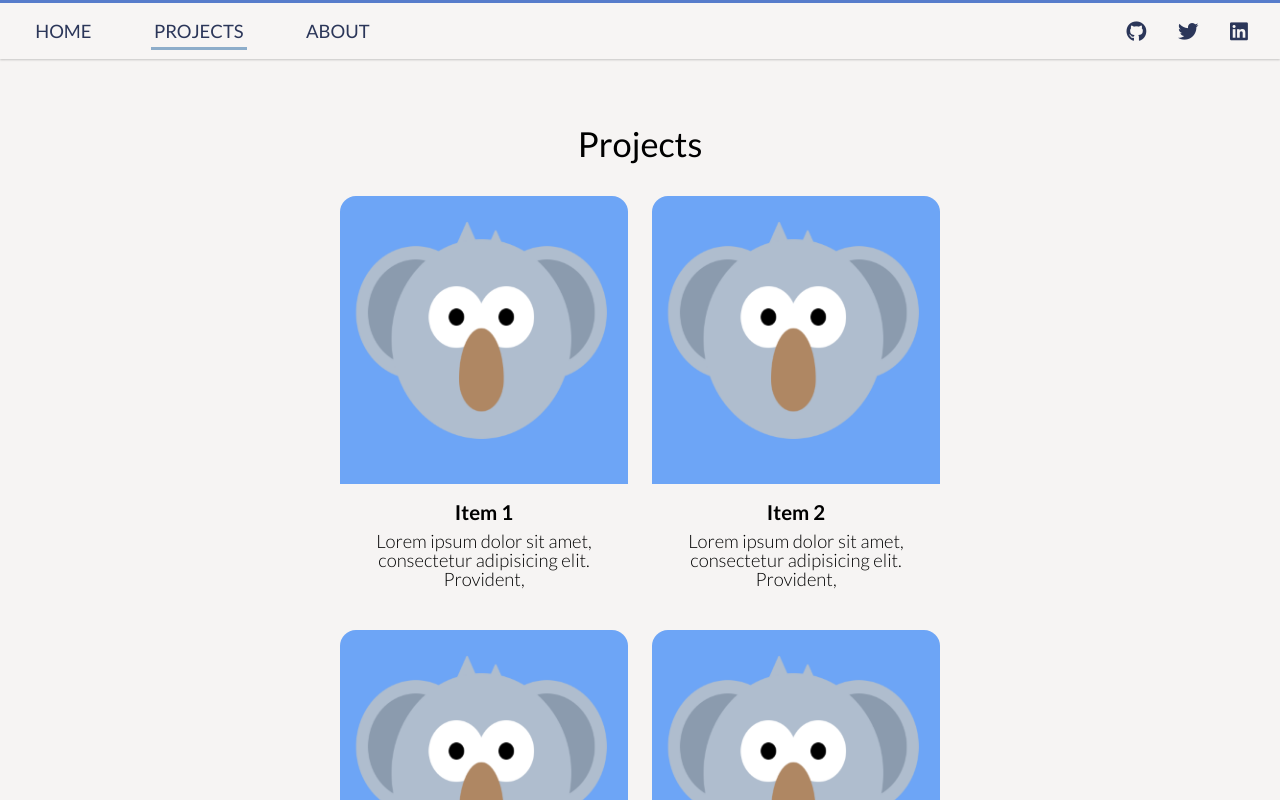
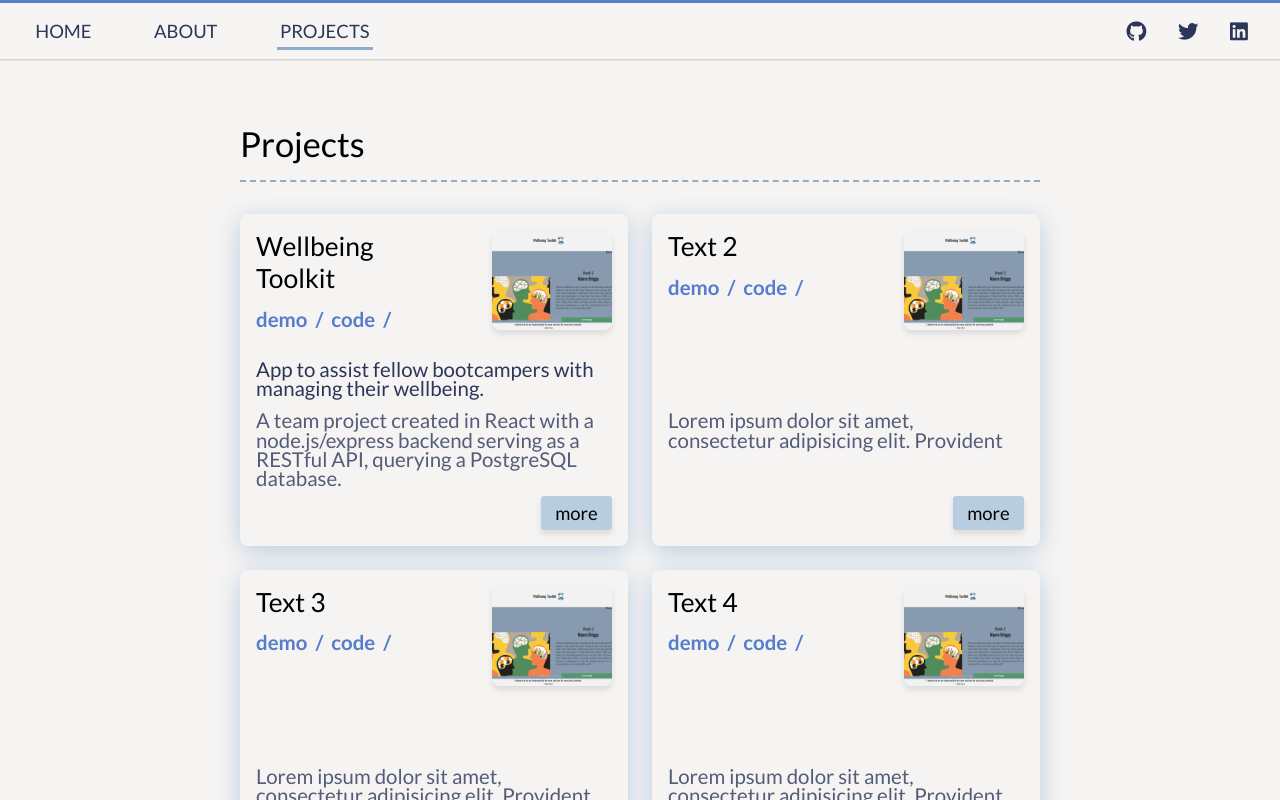
Before and after one commit to AlphaPentagon/portfolio, a React (Create React App) app in the folder portfolio/: page /projects in a window 1280 px wide. Shown: the top 800 px of the page. Built offline with nearby package versions, Linux system fonts and the light colour scheme.

Commit message:
Implemented light mode, worked on projects section

```diff
--- a/portfolio/src/components/AboutMe/AboutMe.css
+++ b/portfolio/src/components/AboutMe/AboutMe.css
@@ -8,11 +8,15 @@
   padding-top: 2em;
   padding-bottom: 1rem;
   padding-inline: 1rem;
+  /* dark mode
+
   background-color: var(--dark-bg-colour);
   color: var(--light-text-colour);
-  /* border-radius: 1rem; */
-  box-shadow: 0 4px 6px 0 hsla(0, 0%, 0%, 0.3);
-  border-top: 6px solid var(--accent-colour-light);
+
+  */
+
+  /* box-shadow: 0 4px 6px 0 hsla(0, 0%, 0%, 0.1);
+  border-top: 6px solid var(--primary-colour); */
 }
 
 .image-container {
@@ -23,8 +27,7 @@
 }
 
 .image-container > img {
-  max-width: 100%;
-  width: 80%;
+  width: max(80%, 120px);
   border-radius: 50%;
   margin-bottom: 1rem;
   box-shadow: 0 4px 6px 0 hsla(0, 0%, 0%, 0.3);
@@ -37,7 +40,83 @@
 
 .aboutMe-more {
   font-size: var(--f-size-400);
-  color: var(--light-text-colour-shade);
+  color: var(--dark-text-colour);
+}
+
+.info-container {
+  width: 100%;
+  display: flex;
+  flex-direction: column;
+  row-gap: 1rem;
+  text-align: center;
+  padding-bottom: 2rem;
+  height: 30vh;
+}
+
+.info-container > h2 {
+  font-size: var(--f-size-800);
+  font-weight: 600;
+  color: var(--primary-colour);
+}
+
+.info-container > p {
+  font-size: var(--f-size-400);
+  font-weight: 400;
+}
+
+.aboutMe-button-container {
+  /* grid-column-start: 2;*/
+  display: flex;
+  flex-direction: row;
+  justify-content: center;
+  align-items: center;
+  width: 100%;
+  gap: 1.5rem;
+}
+
+.aboutMe-button {
+  background-color: var(--light-bg-colour);
+  padding-block: 0.8rem;
+  padding-inline: 0.6rem;
+  color: var(--dark-text-colour);
+  font-size: var(--f-size-400);
+  font-weight: 600;
+  border: none;
+  border-radius: 0.3rem;
+  box-shadow: 0 4px 6px 0 hsla(0, 0%, 0%, 0.2);
+  background-color: var(--primary-colour);
+  color: var(--light-text-colour);
+}
+
+.aboutMe-button:hover {
+  transform: scale(108%);
+  cursor: pointer;
+}
+
+.aboutMe-button-active {
+  background-color: var(--light-bg-colour);
+  padding-block: 0.8rem;
+  padding-inline: 0.6rem;
+  color: var(--dark-text-colour);
+  font-size: var(--f-size-400);
+  font-weight: 600;
+  border-radius: 0.3rem;
+  box-shadow: 0 4px 6px 0 hsla(0, 0%, 0%, 0.2);
+  background-color: var(--light-bg-colour);
+  transform: scale(104%);
+  border: 2px solid var(--accent-colour-light);
+  color: var(--primary-colour);
+}
+
+#aboutMe-button-active:hover {
+  transform: scale(104%);
+}
+
+.aboutMe-arrow {
+  color: var(--accent-colour-light);
+  font-size: var(--f-size-800);
+  font-weight: 400;
+  padding-left: 1rem;
 }
 
 .heartbeat {
@@ -126,69 +205,18 @@
   }
 }
 
-.info-container {
-  width: 100%;
-  display: flex;
-  flex-direction: column;
-  row-gap: 1rem;
-  text-align: center;
-  padding-bottom: 2rem;
-  height: 30vh;
-}
-
-.info-container > h2 {
-  font-size: var(--f-size-600);
-  font-weight: 600;
-}
-
-.info-container > p {
-  font-size: var(--f-size-300);
-  font-weight: 300;
-}
-
-.aboutMe-button-container {
-  /* grid-column-start: 2;*/
-  display: flex;
-  flex-direction: row;
-  justify-content: space-between;
-  align-items: center;
-  width: 95%;
-}
-
-.aboutMe-button {
-  background-color: var(--accent-colour-light);
-  padding-block: 0.8rem;
-  padding-inline: 0.6rem;
-  color: var(--dark-text-colour);
-  font-size: var(--f-size-400);
-  font-weight: 600;
-  border: none;
-  border-radius: 0.3rem;
-  box-shadow: 0 4px 6px 0 hsla(0, 0%, 0%, 0.4);
-}
-
-.aboutMe-button:hover {
-  transform: scale(108%);
-  cursor: pointer;
-}
-
-#aboutMe-button-active {
-  background-color: var(--accent-colour-light-shade);
-  transform: scale(104%);
-}
-
-#aboutMe-button-active:hover {
-  transform: scale(104%);
-}
-
 @media only screen and (min-width: 500px) {
   .aboutMe {
     grid-template-columns: 1fr 1.5fr;
     grid-template-rows: 1fr;
     justify-items: center;
     align-items: center;
+    border-radius: 1rem;
   }
   .info-container {
     text-align: left;
   }
+  .aboutMe-button-container {
+    justify-content: start;
+  }
 }
--- a/portfolio/src/components/AboutMe/AboutMe.js
+++ b/portfolio/src/components/AboutMe/AboutMe.js
@@ -2,6 +2,7 @@ import "./AboutMe.css";
 import { useState } from "react";
 
 export function AboutMe() {
+  const [active, setActive] = useState("1");
   const [content, setContent] = useState(
     <p>
       Lorem ipsum dolor sit, amet consectetur adipisicing elit. Repellendus esse
@@ -10,7 +11,8 @@ export function AboutMe() {
       laborum maxime.
     </p>
   );
-  function handleClick(content) {
+  function handleClick(e, content) {
+    setActive(e.target.id);
     switch (content) {
       default:
         break;
@@ -36,8 +38,8 @@ export function AboutMe() {
         );
         setContent(experience);
         break;
-      case "wants":
-        const wants = (
+      case "interests":
+        const interests = (
           <p>
             Inventore neque libero aperiam sequi obcaecati eveniet voluptatibus
             velit voluptates unde culpa qui, atque ratione, magni ut, corrupti
@@ -45,10 +47,13 @@ export function AboutMe() {
             porro vitae debitis voluptatibus.
           </p>
         );
-        setContent(wants);
+        setContent(interests);
         break;
     }
   }
+
+  // when button is clicked, apply active styling
+  // use an onclick to trigger and dynamically change class
   return (
     <section className="aboutMe">
       <div className="image-container">
@@ -61,33 +66,41 @@ export function AboutMe() {
         {content}
       </div>
       <p className="aboutMe-more heartbeat">
-        Click to find out more <span>&#8594;</span>
+        Click to find out more <span className="aboutMe-arrow">&#8594;</span>
       </p>
       <div className="aboutMe-button-container">
         <button
-          className="aboutMe-button"
-          onClick={() => {
-            handleClick("general");
+          className={
+            active === "1" ? "aboutMe-button-active" : "aboutMe-button"
+          }
+          onClick={(e) => {
+            handleClick(e, "general");
           }}
-          id="aboutMe-button-active"
+          id={"1"}
         >
           General
         </button>
         <button
-          className="aboutMe-button"
-          onClick={() => {
-            handleClick("experience");
+          className={
+            active === "2" ? "aboutMe-button-active" : "aboutMe-button"
+          }
+          onClick={(e) => {
+            handleClick(e, "experience");
           }}
+          id={"2"}
         >
           Experience
         </button>
         <button
-          className="aboutMe-button"
-          onClick={() => {
-            handleClick("wants");
+          className={
+            active === "3" ? "aboutMe-button-active" : "aboutMe-button"
+          }
+          onClick={(e) => {
+            handleClick(e, "interests");
           }}
+          id={"3"}
         >
-          Wants
+          Interests
         </button>
       </div>
     </section>
--- a/portfolio/src/components/App/App.css
+++ b/portfolio/src/components/App/App.css
@@ -1,5 +1,4 @@
 .navbar-container,
-main,
 footer {
   display: flex;
   justify-content: center;
@@ -13,3 +12,10 @@ footer {
   width: 100%;
   height: 4rem;
 }
+
+main {
+  display: flex;
+  justify-content: center;
+  align-items: center;
+  width: min(800px, 90%);
+}
--- a/portfolio/src/components/Navbar/Navbar.css
+++ b/portfolio/src/components/Navbar/Navbar.css
@@ -41,6 +41,6 @@ nav {
   }
 
   .navbar-right-container {
-    width: 10%;
+    width: max(10%, 120px);
   }
 }
--- a/portfolio/src/components/Navbar/Navbar.js
+++ b/portfolio/src/components/Navbar/Navbar.js
@@ -7,8 +7,8 @@ function Navbar({ changePage }) {
     <nav>
       <ul className="navbar-left-container">
         <NavLinks link="/" text="HOME" changePage={changePage}></NavLinks>
+        <NavLinks link="/about" text="ABOUT" changePage={changePage} />
         <NavLinks link="/projects" text="PROJECTS" changePage={changePage} />
-        <NavLinks link="/about" text="ABOUT" changePage={changePage} />
       </ul>
       <ul className="navbar-right-container">
         <NavIcons
--- a/portfolio/src/components/Portfolio/Portfolio.css
+++ b/portfolio/src/components/Portfolio/Portfolio.css
@@ -1,105 +1,32 @@
 .portfolio-section {
-  display: flex;
-  flex-direction: column;
-  justify-content: center;
-  align-items: center;
-  padding-block: 4rem;
-  width: min(600px, 90%);
+  padding-top: 4rem;
 }
 
 .portfolio-container {
   display: grid;
   grid-template-rows: repeat(4, 1fr);
   gap: 1.5rem;
+  padding-block: 2rem;
+  border-top: 2px dashed var(--accent-colour-light);
 }
 
 .portfolio-item-container {
-  display: flex;
-  flex-direction: column;
-  border-radius: 1rem;
+  display: grid;
+  grid-template-rows: 1fr 1.5fr 0.2fr;
+  grid-template-columns: 1fr 1fr;
+  border-radius: 0.5rem;
+  justify-content: center;
+  align-items: center;
   position: relative;
-}
-
-.portfolio-item-text-container {
-  background-color: var(--alt-colour-1);
-  border-radius: 0 0 1rem 1rem;
-  padding-block: 1rem;
-  padding-inline: 1rem;
-}
-
-.portfolio-item-container:hover > .portfolio-item-img {
-  display: none;
-}
-
-.portfolio-item-container:hover > .portfolio-item-img-hover {
-  display: block;
-  max-width: 100%;
-  height: auto;
-  opacity: 0.8;
-  border-radius: 1rem 1rem 0 0;
-}
-
-.portfolio-item-container:hover {
-  cursor: pointer;
-  transform: scale(102%);
-  transition: 0.5s ease;
+  box-shadow: 0 5px 25px var(--accent-colour-light-shade);
+  padding: 1rem;
 }
 
 .portfolio-title {
   font-size: var(--f-size-800);
-  padding-bottom: 2rem;
+  padding-bottom: 1rem;
   font-weight: 400;
-}
-
-.portfolio-item-heading {
-  font-size: var(--f-size-400);
-  font-weight: 600;
-  padding-bottom: 0.5rem;
-  text-align: center;
-  color: var(--secondary-text-colour);
-}
-
-.portfolio-item-text {
-  text-align: center;
-  line-height: 1.2rem;
-  color: var(--secondary-text-colour);
-  font-size: var(--f-size-300);
-  font-weight: 300;
-}
-
-.portfolio-item-img {
-  width: max(100%);
-  display: block;
-  border-radius: 1rem 1rem 0 0;
-}
-
-.portfolio-item-link-container {
-  transition: 1s ease;
-  opacity: 0;
-  position: absolute;
-  top: 40%;
-  left: 50%;
-  transform: translate(-50%, -50%);
-  -ms-transform: translate(-50%, -50%);
-  text-align: center;
-}
-
-.portfolio-item-link-text {
-  background-color: var(--alt-colour-1);
-  font-size: var(--f-size-400);
-  padding-inline: 1rem;
-  padding-block: 1rem;
-  color: var(--secondary-colour);
-  text-decoration: none;
-  border-radius: 0.3rem;
-}
-
-.portfolio-item-container:hover:hover > .portfolio-item-link-container {
-  opacity: 1;
-}
-
-.portfolio-item-img-hover {
-  display: none;
+  align-self: start;
 }
 
 @media only screen and (min-width: 500px) {
--- a/portfolio/src/components/Portfolio/Portfolio.js
+++ b/portfolio/src/components/Portfolio/Portfolio.js
@@ -1,90 +1,29 @@
 import "./Portfolio.css";
+import { PortfolioItem } from "./PortfolioItem/PortfolioItem";
+import { portfolioItems } from "../../libs/portfolioItems";
 
 export function Portfolio() {
   return (
-    <section className="portfolio-section">
-      <h2 className="portfolio-title">Projects</h2>
-      <div className="portfolio-container">
-        <div className="portfolio-item-container">
-          <img src="images/koala.PNG" alt="#" className="portfolio-item-img" />
-          <img
-            src="images/koala_code.PNG"
-            alt="#"
-            className="portfolio-item-img-hover"
-          />
-          <div class="portfolio-item-link-container">
-            <div class="portfolio-item-link-text">
-              <ul>
-
-                <li>Github</li>
-                <li>Demo</li>
-
-              </ul>
-            </div>
-          </div>
-          <div className="portfolio-item-text-container">
-            <h3 className="portfolio-item-heading">Item 1</h3>
-            <p className="portfolio-item-text">
-              Lorem ipsum dolor sit amet, consectetur adipisicing elit.
-              Provident,
-            </p>
-          </div>
+    <div className="portfolio-sections-container">
+      {/* <div className="portfolio-intro-container">
+        <p>Here you'll find some of my bigger projects.</p>
+      </div> */}
+      <section className="portfolio-section">
+        <h2 className="portfolio-title">Projects</h2>
+        <div className="portfolio-container">
+          {portfolioItems.map((item) => {
+            return (
+              <PortfolioItem
+                heading={item.heading}
+                description={item.description}
+                text={item.text}
+                links={item.links}
+                more={item.more}
+              />
+            );
+          })}
         </div>
-        <div className="portfolio-item-container">
-          <img src="images/koala.PNG" alt="#" className="portfolio-item-img" />
-          <img
-            src="images/koala_code.PNG"
-            alt="#"
-            className="portfolio-item-img-hover"
-          />
-          <div className="portfolio-item-text-container">
-            <h3 className="portfolio-item-heading">Item 2</h3>
-            <p className="portfolio-item-text">
-              Lorem ipsum dolor sit amet, consectetur adipisicing elit.
-              Provident,
-            </p>
-          </div>
-          <div class="portfolio-item-link-container">
-            <div class="portfolio-item-link-text">Github</div>
-          </div>
-        </div>
-        <div className="portfolio-item-container">
-          <img src="images/koala.PNG" alt="#" className="portfolio-item-img" />
-          <img
-            src="images/koala_code.PNG"
-            alt="#"
-            className="portfolio-item-img-hover"
-          />
-          <div className="portfolio-item-text-container">
-            <h3 className="portfolio-item-heading">Item 3</h3>
-            <p className="portfolio-item-text">
-              Lorem ipsum dolor sit amet, consectetur adipisicing elit.
-              Provident,
-            </p>
-          </div>
-          <div class="portfolio-item-link-container">
-            <div class="portfolio-item-link-text">Github</div>
-          </div>
-        </div>
-        <div className="portfolio-item-container">
-          <img src="images/koala.PNG" alt="#" className="portfolio-item-img" />
-          <img
-            src="images/koala_code.PNG"
-            alt="#"
-            className="portfolio-item-img-hover"
-          />
-          <div className="portfolio-item-text-container">
-            <h3 className="portfolio-item-heading">Item 4</h3>
-            <p className="portfolio-item-text">
-              Lorem ipsum dolor sit amet, consectetur adipisicing elit.
-              Provident,
-            </p>
-          </div>
-          <div class="portfolio-item-link-container">
-            <div class="portfolio-item-link-text">Github</div>
-          </div>
-        </div>
-      </div>
-    </section>
+      </section>
+    </div>
   );
 }
--- /dev/null
+++ b/portfolio/src/components/Portfolio/PortfolioItem/PortfolioItem.css
@@ -0,0 +1,102 @@
+.portfolio-item-text {
+  text-align: left;
+  line-height: 1.2rem;
+  color: var(--dark-text-shade-colour);
+  font-size: var(--f-size-400);
+  font-weight: 400;
+  grid-column-start: 1;
+  grid-column-end: 3;
+  align-self: center;
+  padding-block: 1.2rem;
+}
+
+.portfolio-item-text > p:nth-child(1) {
+  padding-bottom: 0.8rem;
+  color: var(--dark-text-colour);
+}
+
+.portfolio-item-title-container {
+  display: flex;
+  flex-direction: column;
+  align-items: flex-start;
+  justify-content: center;
+  align-self: start;
+}
+
+.portfolio-item-title-container > ul {
+  list-style: none;
+  display: flex;
+  gap: 0.5rem;
+  color: var(--primary-colour);
+  font-size: var(--f-size-400);
+  font-weight: 600;
+}
+
+.portfolio-item-link > a {
+  text-decoration: none;
+  color: var(--primary-colour);
+}
+
+.portfolio-item-link > a:hover {
+  text-decoration: underline;
+}
+
+.portfolio-item-heading {
+  font-size: var(--f-size-600);
+  font-weight: 400;
+  padding-bottom: 0.8rem;
+  text-align: left;
+  color: var(--secondary-text-colour);
+}
+
+.portfolio-item-img {
+  display: block;
+  border-radius: 0.5rem;
+  background-image: url("../../../../public/images/wellbeing_toolkit.PNG");
+  background-position: center; /* Center the image */
+  background-repeat: no-repeat; /* Do not repeat the image */
+  background-size: cover; /* Resize the background image to cover the entire container */
+  height: 100px;
+  width: 120px;
+  justify-self: end;
+  align-self: start;
+  box-shadow: 0 4px 6px 0 hsla(0, 0%, 0%, 0.1);
+}
+
+.portfolio-item-more {
+  grid-column-start: 1;
+  grid-column-end: 3;
+
+  justify-self: end;
+  grid-row-gap: 0;
+  border: none;
+  border-radius: 0.2rem;
+  background-color: var(--accent-colour-light-shade);
+  padding-inline: 0.5rem;
+  padding-block: 0.3rem;
+  box-shadow: 0 4px 6px 0 hsla(0, 0%, 0%, 0.1);
+  color: var(--dark-text-shade);
+  font-size: var(--f-size-300);
+}
+
+.portfolio-item-more:hover {
+  cursor: pointer;
+}
+
+.portfolio-item-text-full {
+  width: 20%;
+  height: 10%;
+  display: block;
+  opacity: 100;
+  position: absolute;
+  bottom: 1rem;
+  transition: width 0.5s, height 0.5s;
+  transition-timing-function: ease-in;
+  background-color: var(--accent-colour-light-shade);
+}
+
+.portfolio-item-text-full:hover {
+  opacity: 100;
+  height: 90%;
+  width: 100%;
+}
--- /dev/null
+++ b/portfolio/src/components/Portfolio/PortfolioItem/PortfolioItem.js
@@ -0,0 +1,41 @@
+import "./PortfolioItem.css";
+
+export const PortfolioItem = ({ heading, text, links, more, description }) => {
+  const handleClick = (more) => {};
+
+  return (
+    <div className="portfolio-item-container">
+      <div className="portfolio-item-title-container">
+        <h3 className="portfolio-item-heading">{heading}</h3>
+        <ul>
+          {links.map((link) => {
+            return (
+              <>
+                <li className="portfolio-item-link">
+                  <a href={link.url} target="_blank" rel="noreferrer">
+                    {link.text}
+                  </a>
+                </li>
+                <li>/</li>
+              </>
+            );
+          })}
+        </ul>
+      </div>
+      <div className="portfolio-item-img" />
+      <div className="portfolio-item-text">
+        <p>{description}</p>
+        <p>{text}</p>
+      </div>
+
+      <button
+        className="portfolio-item-more portfolio-item-text-full"
+        onClick={() => {
+          handleClick(more);
+        }}
+      >
+        more
+      </button>
+    </div>
+  );
+};
--- a/portfolio/src/index.css
+++ b/portfolio/src/index.css
@@ -3,6 +3,7 @@
 */
 :root {
   --primary-colour: hsl(220.9, 52.7%, 56.9%);
+  --primary-colour-shade: hsla(220.9, 52.7%, 56.9%, 0.8);
   --dark-bg-colour: hsl(225.7, 34.8%, 25.9%);
   --light-bg-colour: hsl(20, 14.3%, 95.9%);
   --dark-text-colour: hsl(225.7, 34.8%, 25.9%);
--- /dev/null
+++ b/portfolio/src/libs/portfolioItems.js
@@ -0,0 +1,40 @@
+export const portfolioItems = [
+  {
+    heading: "Wellbeing Toolkit",
+    description:
+      "App to assist fellow bootcampers with managing their wellbeing.",
+    text: `A team project created in React with a node.js/express backend serving as a RESTful API, querying a PostgreSQL database.`,
+    more: "For our week 9 project we were put into random teams of 4/5 people and tasked with creating a fullstack app to assist bootcampers at the School of Code - in only 4 days! We created a 'Wellbeing Toolkit' with a carousel of mindset resources, a wellbeing feedback form and a toggle to turn the calming sound of the ocean on/off.  We created a React frontend and an express backend serving as a RESTful API, querying a postgreSQL database",
+    links: [
+      { text: "demo", url: "https://soc-wellbeing-toolkit.netlify.app" },
+      {
+        text: "code",
+        url: "https://github.com/AlphaPentagon/wellbeing_toolkit_frontend",
+      },
+    ],
+  },
+  {
+    heading: "Text 2",
+    text: "Lorem ipsum dolor sit amet, consectetur adipisicing elit. Provident",
+    links: [
+      { text: "demo", url: "#" },
+      { text: "code", url: "#" },
+    ],
+  },
+  {
+    heading: "Text 3",
+    text: "Lorem ipsum dolor sit amet, consectetur adipisicing elit. Provident",
+    links: [
+      { text: "demo", url: "#" },
+      { text: "code", url: "#" },
+    ],
+  },
+  {
+    heading: "Text 4",
+    text: "Lorem ipsum dolor sit amet, consectetur adipisicing elit. Provident",
+    links: [
+      { text: "demo", url: "#" },
+      { text: "code", url: "#" },
+    ],
+  },
+];
```
Also changed, not shown: portfolio/public/images/wellbeing_toolkit.PNG (added).
